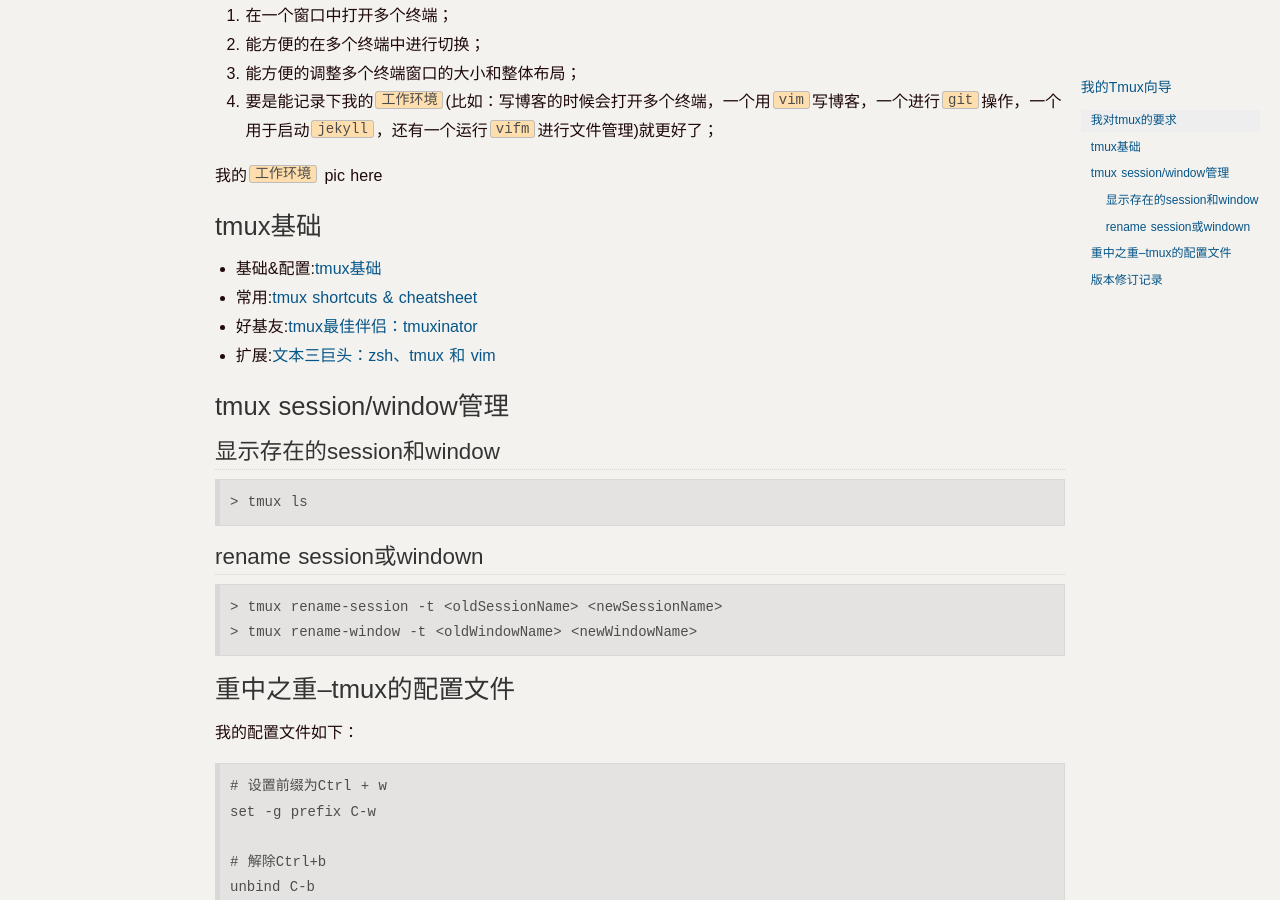
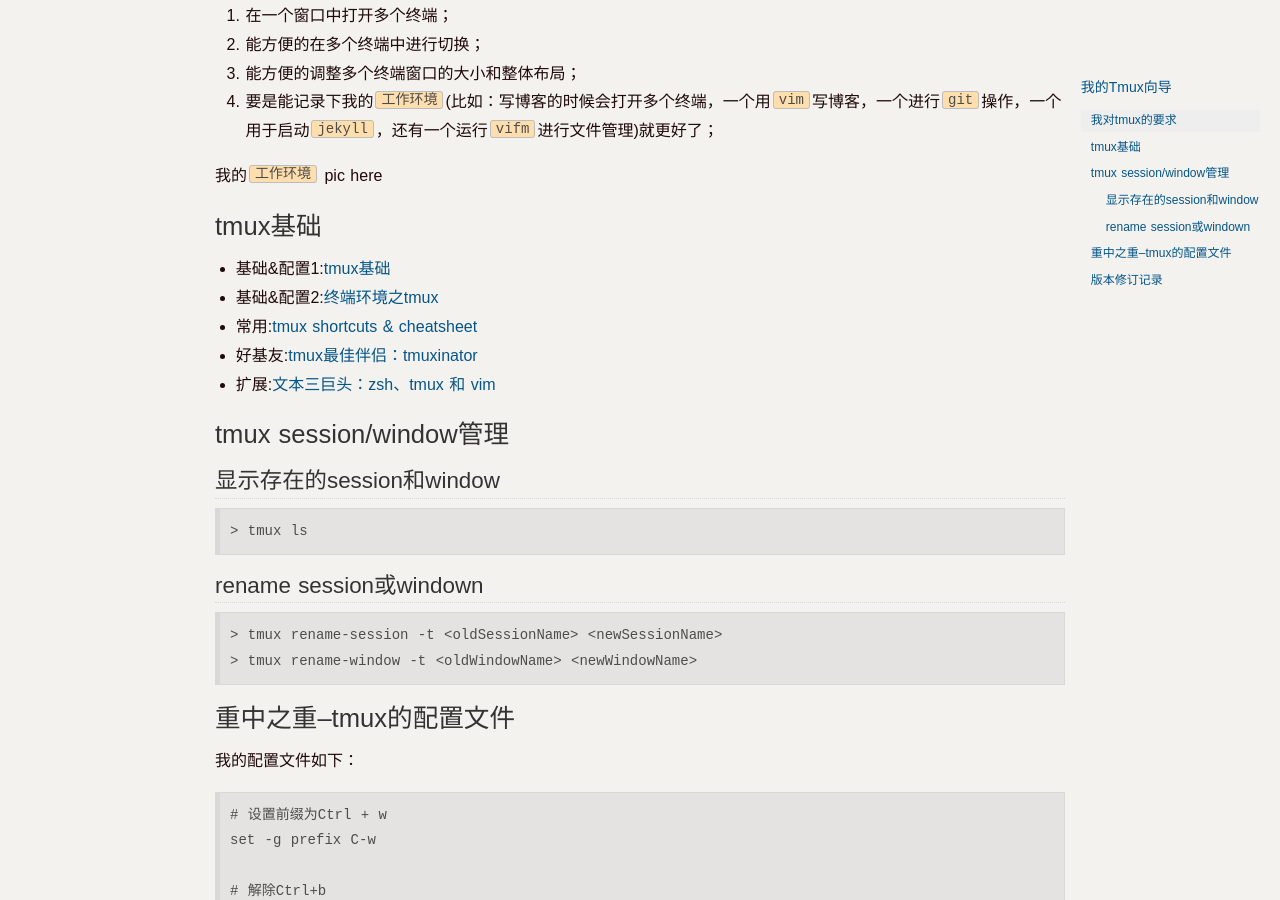
Before and after one commit to novawoo/novawoo.github.com, a Jekyll site: the page built from _posts/blog/2015-09-04-my-tmux-guid.md, in a window 1280 px wide and 900 px high, scrolled down 340 px. Built offline with Jekyll 4.4.1, drawn with Linux system fonts in a browser that asks for light colours; Markdown is read by kramdown in place of the engine named in the settings; a script that is not in the unit is left out; comment, search, counter and statistics services are not loaded.

Commit message:
modified:   _posts/blog/2015-09-04-my-tmux-guid.md

```diff
--- a/_posts/blog/2015-09-04-my-tmux-guid.md
+++ b/_posts/blog/2015-09-04-my-tmux-guid.md
@@ -19,7 +19,8 @@
 
 ## tmux基础
 
-- 基础&配置:[tmux基础](http://mingxinglai.com/cn/2012/09/tmux/)
+- 基础&配置1:[tmux基础](http://mingxinglai.com/cn/2012/09/tmux/)
+- 基础&配置2:[终端环境之tmux](http://foocoder.com/blog/zhong-duan-huan-jing-zhi-tmux.html/)
 - 常用:[tmux shortcuts & cheatsheet](https://gist.github.com/MohamedAlaa/2961058)
 - 好基友:[tmux最佳伴侣：tmuxinator](http://zuyunfei.com/2013/08/09/tmuxinator-best-mate-of-tmux/)
 - 扩展:[文本三巨头：zsh、tmux 和 vim](http://blog.jobbole.com/86571/)
```
